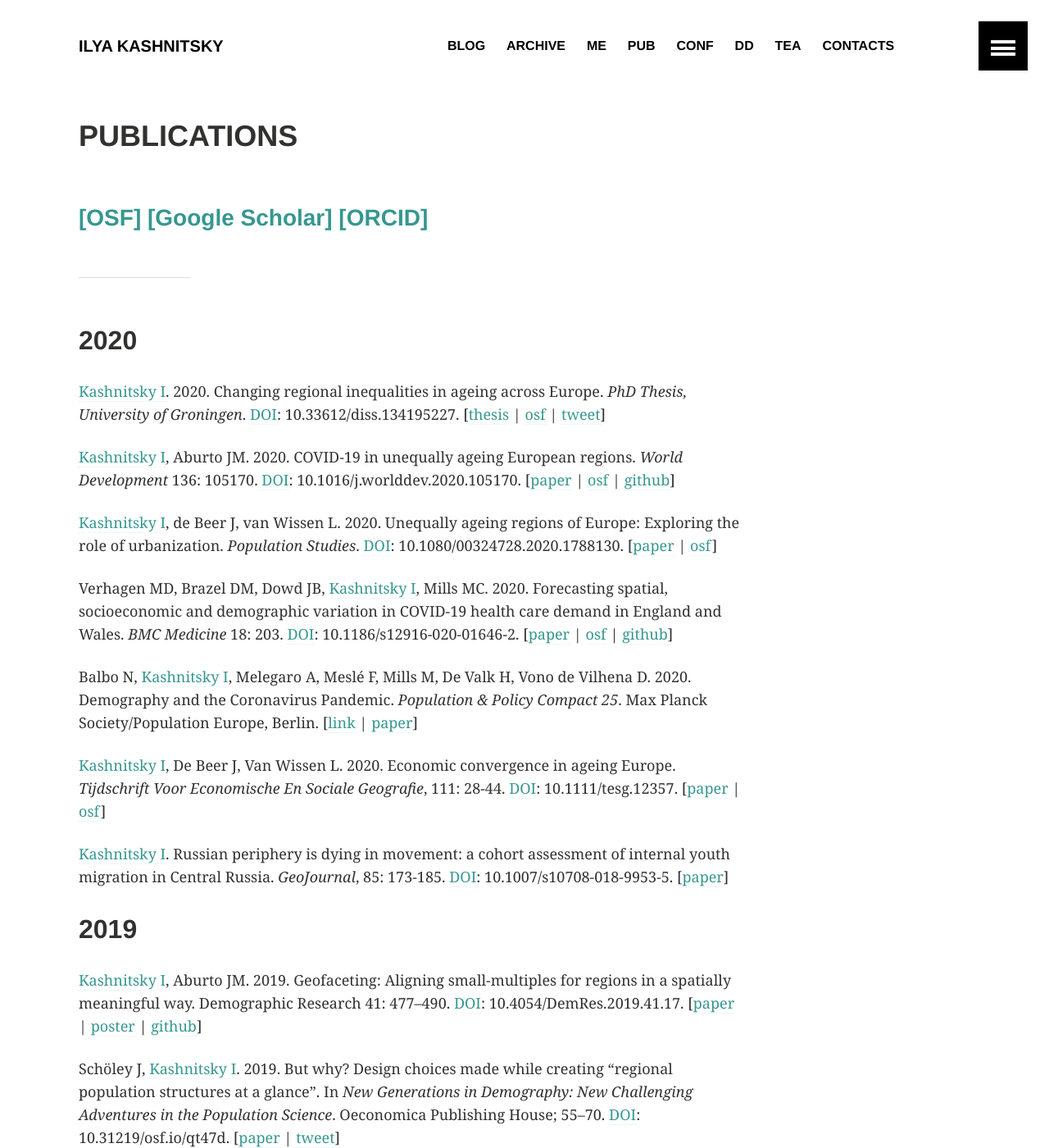
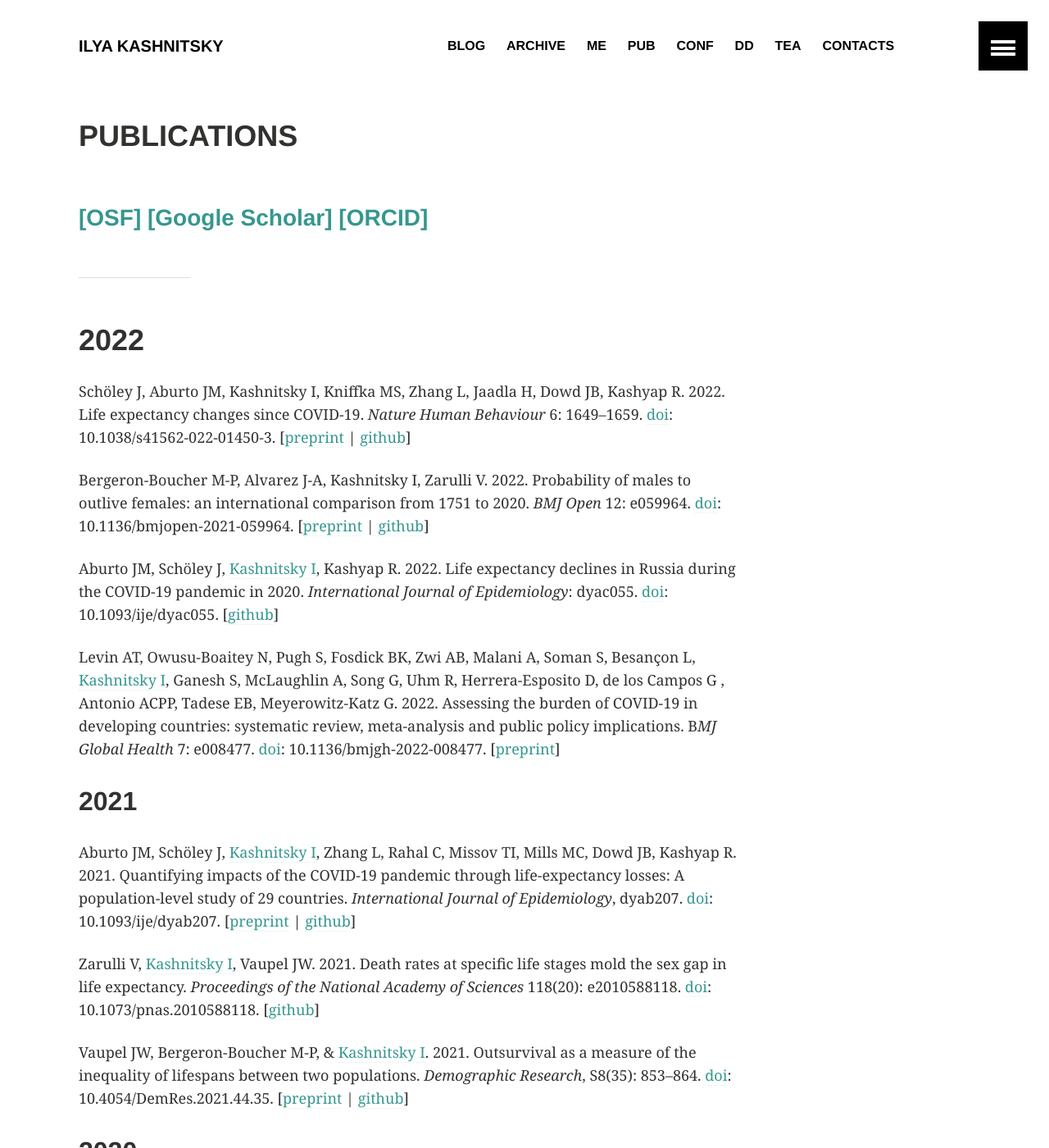
Before and after one commit to ikashnitsky/old-ikashnitsky-github-io, a Jekyll site: the page built from _pages/pubs.md, in a window 1280 px wide and 1400 px high. Shown: the whole window at 82% size. Built offline with Jekyll 4.4.1, drawn with Linux system fonts in a browser that asks for light colours; some of the changed text lies outside the part shown.

Commit message:
Update pubs.md

```diff
--- a/_pages/pubs.md
+++ b/_pages/pubs.md
@@ -11,23 +11,61 @@ image:
 
 ***
 
+# 2022
+
+Schöley J, Aburto JM, Kashnitsky I, Kniffka MS, Zhang L, Jaadla H, Dowd JB, Kashyap R. 2022. Life expectancy changes since COVID-19. *Nature Human Behaviour* 6: 1649–1659.
+[doi](https://doi.org/10.1038/s41562-022-01450-3): 10.1038/s41562-022-01450-3.
+[[preprint](http://doi.org/10.1101/2022.02.23.22271380) |
+[github](https://github.com/jschoeley/ex2021)]
+
+Bergeron-Boucher M-P, Alvarez J-A, Kashnitsky I, Zarulli V. 2022. Probability of males to outlive females: an international comparison from 1751 to 2020. *BMJ Open* 12: e059964.
+[doi](https://doi.org/10.1136/bmjopen-2021-059964): 10.1136/bmjopen-2021-059964.
+[[preprint](https://doi.org/10.31235/osf.io/typws) |
+[github](https://github.com/CPop-SDU/outsurvival-in-perspective)]
+
+Aburto JM, Schöley J, [Kashnitsky I][me], Kashyap R. 2022. Life expectancy declines in Russia during the COVID-19 pandemic in 2020. *International Journal of Epidemiology*: dyac055.
+[doi](https://doi.org/10.1093/ije/dyac055): 10.1093/ije/dyac055.
+[[github](https://github.com/OxfordDemSci/ex2020)]
+
+Levin AT, Owusu-Boaitey N, Pugh S, Fosdick BK, Zwi AB, Malani A, Soman S, Besançon L, [Kashnitsky I][me], Ganesh S, McLaughlin A, Song G, Uhm R, Herrera-Esposito D, de los Campos G , Antonio ACPP, Tadese EB, Meyerowitz-Katz G. 2022. Assessing the burden of COVID-19 in developing countries: systematic review, meta-analysis and public policy implications. B*MJ Global Health* 7: e008477.
+[doi](https://doi.org/10.1136/bmjgh-2022-008477): 10.1136/bmjgh-2022-008477.
+[[preprint](https://doi.org/10.1101/2021.09.29.21264325)]
+
+
+
+## 2021
+
+Aburto JM, Schöley J, [Kashnitsky I][me], Zhang L, Rahal C, Missov TI, Mills MC, Dowd JB, Kashyap R. 2021. Quantifying impacts of the COVID-19 pandemic through life-expectancy losses: A population-level study of 29 countries. *International Journal of Epidemiology*, dyab207.
+[doi](https://doi.org/10.1093/ije/dyab207): 10.1093/ije/dyab207.
+[[preprint](https://doi.org/10.1101/2021.03.02.21252772) |
+[github](https://github.com/OxfordDemSci/ex2020)]
+
+Zarulli V, [Kashnitsky I][me], Vaupel JW. 2021. Death rates at specific life stages mold the sex gap in life expectancy. *Proceedings of the National Academy of Sciences* 118(20): e2010588118.
+[doi](https://doi.org/10.1073/pnas.2010588118): 10.1073/pnas.2010588118.
+[[github](https://github.com/CPop-SDU/sex-gap-e0-pnas)]
+
+Vaupel JW, Bergeron-Boucher M-P, & [Kashnitsky I][me]. 2021. Outsurvival as a measure of the inequality of lifespans between two populations. *Demographic Research*, S8(35): 853–864.
+[doi](https://doi.org/10.4054/DemRes.2021.44.35): 10.4054/DemRes.2021.44.35.
+[[preprint](https://doi.org/10.31235/osf.io/gsdkx) |
+[github](https://github.com/CPop-SDU/outsurvival-demres)]
+
 ## 2020
 
-[Kashnitsky I][me]. 2020. Changing regional inequalities in ageing across Europe. *PhD Thesis, University of Groningen*. [DOI](https://doi.org/10.33612/diss.134195227): 10.33612/diss.134195227.
+[Kashnitsky I][me]. 2020. Changing regional inequalities in ageing across Europe. *PhD Thesis, University of Groningen*. [doi](https://doi.org/10.33612/diss.134195227): 10.33612/diss.134195227.
 [[thesis](/share/papers/kashnitsky2020.pdf) |
 [osf](https://osf.io/6m4kg/) |
 [tweet](https://twitter.com/ikashnitsky/status/1311671116608548865)]
 
-[Kashnitsky I][me], Aburto JM. 2020. COVID-19 in unequally ageing European regions. *World Development* 136: 105170. [DOI](https://doi.org/10.1016/j.worlddev.2020.105170): 10.1016/j.worlddev.2020.105170.
+[Kashnitsky I][me], Aburto JM. 2020. COVID-19 in unequally ageing European regions. *World Development* 136: 105170. [doi](https://doi.org/10.1016/j.worlddev.2020.105170): 10.1016/j.worlddev.2020.105170.
 [[paper](/share/papers/kashnitsky2020wd.pdf) |
 [osf](https://osf.io/abx7s/) |
 [github](https://github.com/ikashnitsky/covid19-nuts3)]
 
-[Kashnitsky I][me], de Beer J, van Wissen L. 2020. Unequally ageing regions of Europe: Exploring the role of urbanization. *Population Studies*. [DOI](https://doi.org/10/ghbd69): 10.1080/00324728.2020.1788130.
+[Kashnitsky I][me], de Beer J, van Wissen L. 2020. Unequally ageing regions of Europe: Exploring the role of urbanization. *Population Studies*. [doi](https://doi.org/10/ghbd69): 10.1080/00324728.2020.1788130.
 [[paper](/share/papers/kashnitsky2020ps.pdf) |
 [osf](https://osf.io/hj28v/)]
 
-Verhagen MD, Brazel DM, Dowd JB, [Kashnitsky I][me], Mills MC. 2020. Forecasting spatial, socioeconomic and demographic variation in COVID-19 health care demand in England and Wales. *BMC Medicine* 18: 203. [DOI](https://doi.org/10.1186/s12916-020-01646-2): 10.1186/s12916-020-01646-2.
+Verhagen MD, Brazel DM, Dowd JB, [Kashnitsky I][me], Mills MC. 2020. Forecasting spatial, socioeconomic and demographic variation in COVID-19 health care demand in England and Wales. *BMC Medicine* 18: 203. [doi](https://doi.org/10.1186/s12916-020-01646-2): 10.1186/s12916-020-01646-2.
 [[paper](/share/papers/verhagen2020bm.pdf) |
 [osf](https://osf.io/g8s96/) |
 [github](https://github.com/OxfordDemSci/COVIDDemographyUK)]
@@ -35,22 +73,22 @@ Verhagen MD, Brazel DM, Dowd JB, [Kashnitsky I][me], Mills MC. 2020. Forecasting
 Balbo N, [Kashnitsky I][me], Melegaro A, Meslé F, Mills M, De Valk H, Vono de Vilhena D. 2020. Demography and the Coronavirus Pandemic. *Population & Policy Compact 25*. Max Planck Society/Population Europe, Berlin. [[link](https://population-europe.eu/policy-brief/demography-and-coronavirus-pandemic) |
 [paper](/share/papers/balbo2020.pdf)]
 
-[Kashnitsky I][me], De Beer J, Van Wissen L. 2020. Economic convergence in ageing Europe. *Tijdschrift Voor Economische En Sociale Geografie*, 111: 28-44. [DOI](https://doi.org/10.1111/tesg.12357): 10.1111/tesg.12357.
+[Kashnitsky I][me], De Beer J, Van Wissen L. 2020. Economic convergence in ageing Europe. *Tijdschrift Voor Economische En Sociale Geografie*, 111: 28-44. [doi](https://doi.org/10.1111/tesg.12357): 10.1111/tesg.12357.
 [[paper](/share/papers/kashnitsky2020tesg.pdf) |
 [osf](https://osf.io/uy8dn/)]
 
 
 [Kashnitsky I][me]. Russian periphery is dying in movement: a cohort assessment of internal youth migration in Central Russia. *GeoJournal*, 85: 173-185.
-[DOI](https://doi.org/10.1007/s10708-018-9953-5): 10.1007/s10708-018-9953-5.
+[doi](https://doi.org/10.1007/s10708-018-9953-5): 10.1007/s10708-018-9953-5.
 [[paper](/share/papers/kashnitsky2020g.pdf)]
 
 ## 2019
 
-[Kashnitsky I][me], Aburto JM. 2019. Geofaceting: Aligning small-multiples for regions in a spatially meaningful way. Demographic Research 41: 477–490. [DOI](https://doi.org/10/ggnfjs): 10.4054/DemRes.2019.41.17. [[paper](/share/papers/kashnitsky2019dr.pdf) |
+[Kashnitsky I][me], Aburto JM. 2019. Geofaceting: Aligning small-multiples for regions in a spatially meaningful way. Demographic Research 41: 477–490. [doi](https://doi.org/10/ggnfjs): 10.4054/DemRes.2019.41.17. [[paper](/share/papers/kashnitsky2019dr.pdf) |
 [poster](/share/slides/1904-paa-poster.pdf) |
 [github](https://github.com/ikashnitsky/demres-geofacet)]
 
-Schöley J, [Kashnitsky I][me]. 2019. But why? Design choices made while creating “regional population structures at a glance”. In *New Generations in Demography: New Challenging Adventures in the Population Science*. Oeconomica Publishing House; 55–70. [DOI](https://doi.org/10.31219/osf.io/qt47d): 10.31219/osf.io/qt47d.
+Schöley J, [Kashnitsky I][me]. 2019. But why? Design choices made while creating “regional population structures at a glance”. In *New Generations in Demography: New Challenging Adventures in the Population Science*. Oeconomica Publishing House; 55–70. [doi](https://doi.org/10.31219/osf.io/qt47d): 10.31219/osf.io/qt47d.
 [[paper](/share/papers/scholey2019ngidncaitps) |
 [tweet](https://twitter.com/ikashnitsky/status/1177509284059340800)]
 
@@ -59,7 +97,7 @@ Schöley J, [Kashnitsky I][me]. 2019. But why? Design choices made while creatin
 ## 2018
 
 [Kashnitsky I][me], Schöley J. Regional population structures at a glance. *The Lancet*, 392(10143): 209–210.
-[DOI](https://doi.org/10.1016/S0140-6736(18)31194-2): 10.1016/S0140-6736(18)31194-2.
+[doi](https://doi.org/10.1016/S0140-6736(18)31194-2): 10.1016/S0140-6736(18)31194-2.
 [[paper](/share/papers/1806-the-lancet-ik.pdf)]
 [[github](https://github.com/ikashnitsky/the-lancet-2018)]
 [[osf](https://osf.io/zac5x/)]
@@ -72,14 +110,14 @@ Schöley J, [Kashnitsky I][me]. 2019. But why? Design choices made while creatin
 [6](https://www.dailymail.co.uk/news/article-5988331)]
 
 Gunko MS, Bogacheva PA, Medvedev AA, & [Kashnitsky IS][me]. Mass housing in Moscow: a case of path dependent development. In Housing Estates in Europe: Poverty, Ethnic Segregation, and Policy Challenges (pp. 289–311). Springer International Publishing.
-[DOI](https://doi.org/10.1007/978-3-319-92813-5_13): 10.1007/978-3-319-92813-5_13.
+[doi](https://doi.org/10.1007/978-3-319-92813-5_13): 10.1007/978-3-319-92813-5_13.
 [[paper](/share/papers/1808-springer-estates-ik.pdf)]
 
 
 
 ## 2017
 
-[Kashnitsky I][me], De Beer J, Van Wissen L. Decomposition of regional convergence in population aging across Europe. *Genus*, 73(1): 2. [DOI](https://doi.org/10.1186/s41118-017-0018-2): 10.1186/s41118-017-0018-2.
+[Kashnitsky I][me], De Beer J, Van Wissen L. Decomposition of regional convergence in population aging across Europe. *Genus*, 73(1): 2. [doi](https://doi.org/10.1186/s41118-017-0018-2): 10.1186/s41118-017-0018-2.
 [[paper](/share/papers/1705-genus-ik.pdf)]
 [[github](https://github.com/ikashnitsky/genus-2017)]
 [[osf](https://osf.io/z6fym/)]
@@ -91,12 +129,12 @@ Gunko MS, Bogacheva PA, Medvedev AA, & [Kashnitsky IS][me]. Mass housing in Mosc
 
 ## 2016
 
-[Kashnitsky I][me], Gunko M. 2016. Spatial variation of in-migration to Moscow: Testing the effect of housing market. *Cities*, 59: 30-39. [DOI](https://doi.org/10.1016/j.cities.2016.05.025): 10.1016/j.cities.2016.05.025. [[postprint](/share/papers/1611-cities-ik.pdf)]
+[Kashnitsky I][me], Gunko M. 2016. Spatial variation of in-migration to Moscow: Testing the effect of housing market. *Cities*, 59: 30-39. [doi](https://doi.org/10.1016/j.cities.2016.05.025): 10.1016/j.cities.2016.05.025. [[postprint](/share/papers/1611-cities-ik.pdf)]
 
-[Kashnitsky I][me]. 2016. A cohort is not representative of humanity: Review of “Evidence for a limit to human lifespan.” *Publons*. [DOI](https://doi.org/10.14322/publons.r505407): 10.14322/publons.r505407.
+[Kashnitsky I][me]. 2016. A cohort is not representative of humanity: Review of “Evidence for a limit to human lifespan.” *Publons*. [doi](https://doi.org/10.14322/publons.r505407): 10.14322/publons.r505407.
 [[paper](/share/papers/1610-publons-ik.pdf)]
 
-[Kashnitsky I][me], Mkrtchyan N, Leshukov O. 2016. Interregional migration of youths in Russia: a comprehensive analysis of demographic statistics. *Educational Studies Moscow*, 13(3): 169–203. [DOI](https://doi.org/10.17323/1814-9545-2016-3-169-203): 10.17323/1814-9545-2016-3-169-203.
+[Kashnitsky I][me], Mkrtchyan N, Leshukov O. 2016. Interregional migration of youths in Russia: a comprehensive analysis of demographic statistics. *Educational Studies Moscow*, 13(3): 169–203. [doi](https://doi.org/10.17323/1814-9545-2016-3-169-203): 10.17323/1814-9545-2016-3-169-203.
 [[paper](/share/papers/1609-esm-ik.pdf)]
 [media:
 [1](http://www.bbc.com/russian/news-37455100),
@@ -137,7 +175,7 @@ Gunko MS, Bogacheva PA, Medvedev AA, & [Kashnitsky IS][me]. Mass housing in Mosc
 
 ## Publications in Russian
 
-[Кашницкий ИС][me], Мкртчян НВ, Лешуков ОВ. 2016. Межрегиональная миграция молодежи в России: комплексный анализ демографической статистики. *Вопросы образования* 13(3): 169–203. [DOI](https://doi.org/10.17323/1814-9545-2016-3-169-203): 10.17323/1814-9545-2016-3-169-203.
+[Кашницкий ИС][me], Мкртчян НВ, Лешуков ОВ. 2016. Межрегиональная миграция молодежи в России: комплексный анализ демографической статистики. *Вопросы образования* 13(3): 169–203. [doi](https://doi.org/10.17323/1814-9545-2016-3-169-203): 10.17323/1814-9545-2016-3-169-203.
 [[paper](/share/papers/1609-esm-ru-ik.pdf)]
 [media:
 [1](http://www.bbc.com/russian/news-37455100),
@@ -198,4 +236,4 @@ Gunko MS, Bogacheva PA, Medvedev AA, & [Kashnitsky IS][me]. Mass housing in Mosc
 [osf]: https://osf.io/n6usx/
 [gs]: https://scholar.google.nl/citations?hl=en&user=tSQW1XYAAAAJ&imq=Ilya+Kashnitsky&btnA=1
 [orcid]: http://orcid.org/0000-0003-1835-8687
-[me]: https://twitter.com/ikashnitsky
+[me]: https://fosstodon.org/@ikashnitsky
```
